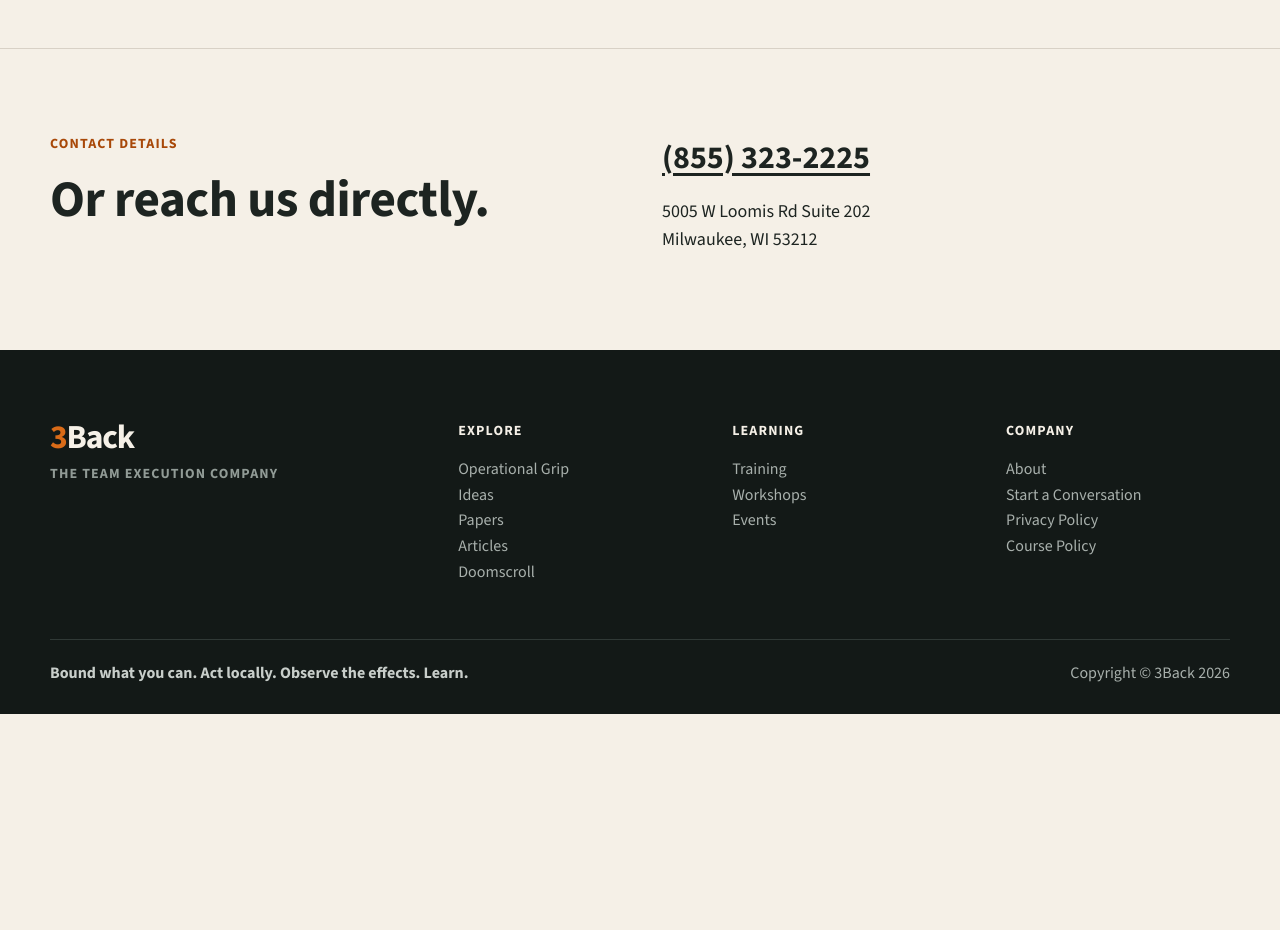
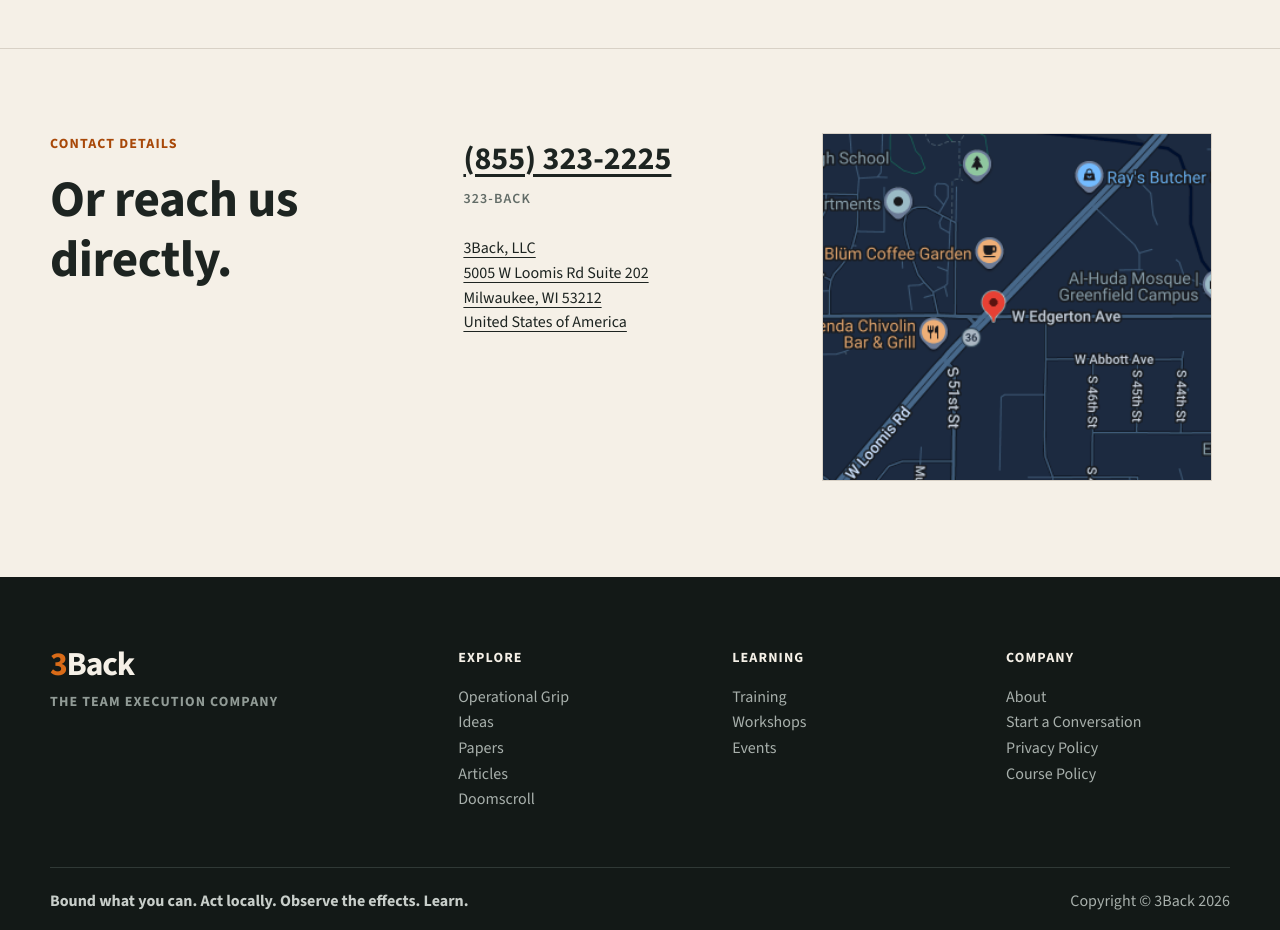
Before and after one commit to cookiemonster2026/3Back-Publisher-Pipeline, an Astro site: page /contact in a window 1280 px wide. Shown: the part 1020-1950 px from the top of the page. Before the commit the page ends 1734 px from the top, so only its background shows below. Built offline with nearby package versions, Linux system fonts and the light colour scheme; Astro itself is replaced by a stand-in of ours; no server answers.

Commit message:
Polish contact details and add directions map

```diff
--- a/src/pages/contact.astro
+++ b/src/pages/contact.astro
@@ -1,4 +1,6 @@
 ---
+import { Image } from "astro:assets";
+import mapImage from "../assets/contact/3back-map-loomis.png";
 import SiteLayout from "../layouts/SiteLayout.astro";
 import { pageSeo } from "../seo/registry.mjs";
 
@@ -33,8 +35,13 @@
 
 		<section class="contact-details" aria-labelledby="contact-details-title">
 			<div class="shell details-grid">
-				<div><p class="eyebrow">Contact details</p><h2 id="contact-details-title">Or reach us directly.</h2></div>
-				<address><a href="tel:+18553232225">(855) 323-2225</a><span>5005 W Loomis Rd Suite 202<br />Milwaukee, WI 53212</span></address>
+				<div class="details-heading"><p class="eyebrow">Contact details</p><h2 id="contact-details-title">Or reach us directly.</h2></div>
+				<div class="details-contact">
+					<a class="phone" href="tel:+18553232225">(855) 323-2225</a>
+					<p class="phone-secondary">323-BACK</p>
+					<address><a href="https://share.google/FYPKiOTqqwYThdslS" target="_blank" rel="noopener noreferrer">3Back, LLC<br />5005 W Loomis Rd Suite 202<br />Milwaukee, WI 53212<br />United States of America</a></address>
+				</div>
+				<a class="map-tile" href="https://share.google/FYPKiOTqqwYThdslS" target="_blank" rel="noopener noreferrer" aria-label="Get directions to 3Back, LLC in Google Maps"><Image src={mapImage} alt="Map showing 3Back, LLC near West Edgerton Avenue and South 51st Street in Milwaukee." layout="constrained" widths={[330, 480, 660]} sizes="(max-width: 820px) calc(100vw - 32px), 31vw" /></a>
 			</div>
 		</section>
 	</main>
@@ -76,6 +83,6 @@
 	.form-fields { display: grid; gap: 21px; }.field { display: grid; gap: 7px; }.field label { color: var(--charcoal); font-size: var(--type-caption); font-weight: var(--font-weight-bold); }.optional { color: var(--text-secondary); font-weight: var(--font-weight-regular); }
 	.field input, .field textarea { width: 100%; border: 1px solid #a9ada6; border-radius: 0; background: #fff; color: var(--charcoal); padding: 12px 13px; }.field textarea { resize: vertical; min-height: 136px; }
 	.turnstile-wrap { margin-top: 25px; min-height: 65px; }.form-error { margin: 0 0 18px; color: #9e2a18; font-weight: var(--font-weight-semibold); }.submit-button { width: 100%; border-radius: 0; }.submit-button:disabled { cursor: not-allowed; opacity: .6; }.form-success { margin: 20px 0 0; color: #315d42; font-weight: var(--font-weight-semibold); }
-	.contact-details { padding: 84px 0 96px; }.details-grid { display: grid; grid-template-columns: 1fr 1fr; gap: 44px; }.details-grid h2 { margin-bottom: 0; }address { display: grid; align-content: start; gap: 16px; font-size: 1.125rem; font-style: normal; line-height: 1.55; }address a { color: var(--charcoal); font-size: clamp(1.5rem, 2.5vw, 2rem); font-weight: var(--font-weight-bold); text-underline-offset: 5px; }
-	@media (max-width: 820px) { .contact-opening { padding: 88px 0 78px; }.opening-grid, .details-grid { grid-template-columns: 1fr; }.opening-grid { gap: 54px; } }
+	.contact-details { padding: 84px 0 96px; }.details-grid { display: grid; grid-template-columns: minmax(0, .8fr) minmax(245px, .68fr) minmax(270px, .9fr); align-items: start; gap: clamp(30px, 4vw, 62px); }.details-grid h2 { margin-bottom: 0; }.details-contact { display: grid; align-content: start; gap: 8px; }.phone { color: var(--charcoal); font-size: clamp(1.5rem, 2.5vw, 2rem); font-weight: var(--font-weight-bold); text-underline-offset: 5px; }.phone-secondary { margin: -4px 0 18px; color: var(--text-secondary); font-size: var(--type-caption); font-weight: var(--font-weight-semibold); letter-spacing: var(--tracking-caption); }address { margin: 0; font-size: 1rem; font-style: normal; line-height: 1.55; }address a { color: var(--charcoal); text-underline-offset: 4px; }.map-tile { display: block; max-width: 390px; border: 1px solid var(--rule); background: var(--charcoal); }.map-tile :global(img) { display: block; width: 100%; height: auto; transition: opacity 140ms ease; }.map-tile:hover :global(img) { opacity: .84; }
+	@media (max-width: 820px) { .contact-opening { padding: 88px 0 78px; }.opening-grid, .details-grid { grid-template-columns: 1fr; }.opening-grid { gap: 54px; }.details-grid { gap: 34px; }.map-tile { max-width: 480px; } }
 </style>
```
Also changed, not shown: src/assets/contact/3back-map-loomis.png (added).
